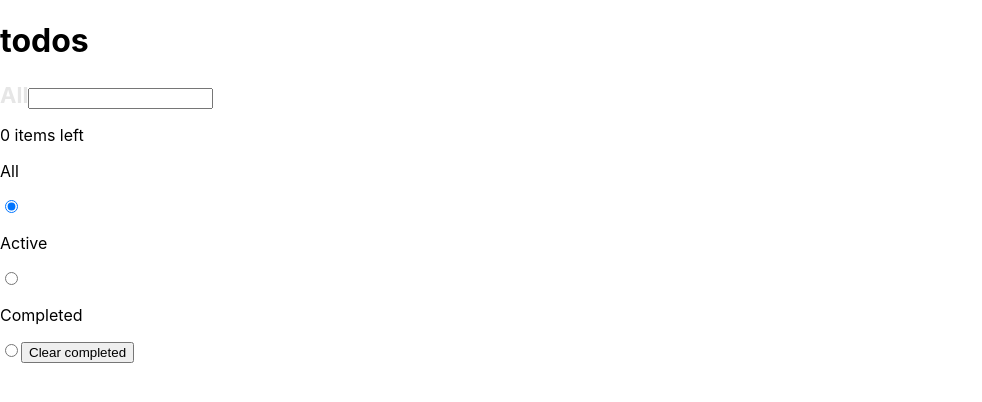
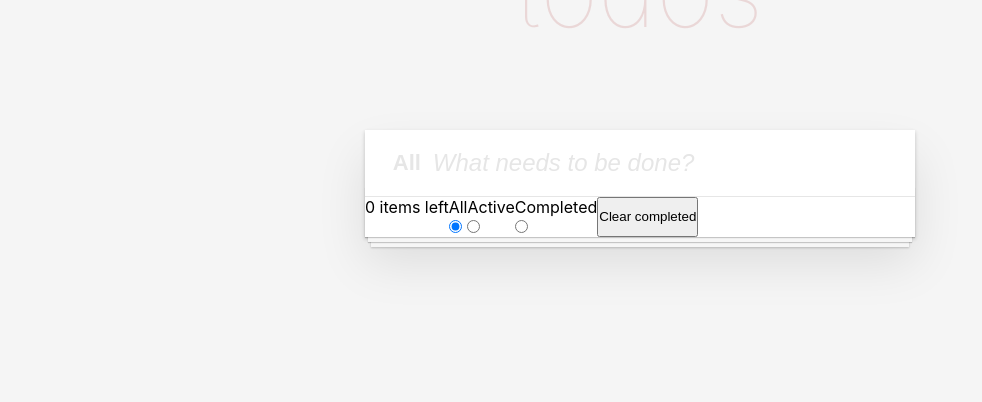
Before and after one commit to ju-nong/react-study, a React (Create React App) app in the folder todo/: page / in a window 1280 px wide. Shown: the top 402 px of the page, without its empty margins (0-982 px from the left). Built offline with nearby package versions, Linux system fonts and the light colour scheme.

Commit message:
feat : 기능구현 완료, 스타일 작업 중

```diff
--- a/todo/src/App.js
+++ b/todo/src/App.js
@@ -23,8 +23,6 @@ function App() {
     }, [todos, filter]);
 
     const isAllCheck = useMemo(() => {
-        console.log(`체크 개수 ${todos.filter((todo) => todo.state).length}`);
-        console.log(`모든 개수 ${todos.length}`);
         return (
             todos.filter((todo) => todo.state).length === todos.length &&
             todos.length > 0
@@ -79,8 +77,14 @@ function App() {
         setContent(event.target.value);
     };
 
+    const clearComplate = () => {
+        setTodo((todos) => todos.filter((todo) => !todo.state));
+    };
+
     return (
         <main>
+            <div>
+                <header>
                     <h1>todos</h1>
                     <Input
                         addTodo={addTodo}
@@ -88,13 +92,19 @@ function App() {
                         allCheck={allCheck}
                         isAllCheck={isAllCheck}
                     />
+                </header>
                 <MemoryTodoList
                     todos={showTodos}
                     removeTodo={removeTodo}
                     editTodo={editTodo}
                     toggleState={toggleState}
                 />
-            <MemoryBottomMenu count={notChecks} filtering={filtering} />
+                <MemoryBottomMenu
+                    count={notChecks}
+                    filtering={filtering}
+                    clearComplate={clearComplate}
+                />
+            </div>
         </main>
     );
 }
--- a/todo/src/BottomMenu.js
+++ b/todo/src/BottomMenu.js
@@ -15,12 +15,12 @@ function BottomButton({ name, index, filtering }) {
     );
 }
 
-function BottomMenu({ count, filtering }) {
+function BottomMenu({ count, filtering, clearComplate }) {
     const menus = ["all", "active", "completed"];
     return (
-        <div className="bottom-menu">
+        <footer>
             <span>{count} items left</span>
-            <span>
+            <span className="menu">
                 {menus.map((menu, index) => (
                     <BottomButton
                         name={menu}
@@ -30,8 +30,8 @@ function BottomMenu({ count, filtering }) {
                     />
                 ))}
             </span>
-            <button>Clear completed</button>
-        </div>
+            <button onClick={clearComplate}>Clear completed</button>
+        </footer>
     );
 }
 
--- a/todo/src/Input.js
+++ b/todo/src/Input.js
@@ -21,6 +21,7 @@ function Input({ addTodo, typing, allCheck, isAllCheck }) {
             </button>
             <input
                 type="text"
+                placeholder="What needs to be done?"
                 ref={$input}
                 onKeyDown={enterChk}
                 onChange={typing}
--- a/todo/src/index.css
+++ b/todo/src/index.css
@@ -1,19 +1,62 @@
+* {
+    box-sizing: border-box;
+    margin: 0;
+    padding: 0;
+}
+
 body {
-    margin: 0;
+    margin: 0 auto;
     font-family: -apple-system, BlinkMacSystemFont, "Segoe UI", "Roboto",
         "Oxygen", "Ubuntu", "Cantarell", "Fira Sans", "Droid Sans",
         "Helvetica Neue", sans-serif;
     -webkit-font-smoothing: antialiased;
     -moz-osx-font-smoothing: grayscale;
+    background-color: #f5f5f5;
+    max-width: 550px;
+    min-width: 230px;
 }
 
-code {
-    font-family: source-code-pro, Menlo, Monaco, Consolas, "Courier New",
-        monospace;
+main {
+    margin: 130px 0px 40px 0;
+    background-color: #fff;
+    position: relative;
+    box-shadow: 0 2px 4px 0 rgb(0 0 0 / 20%), 0 25px 50px 0 rgb(0 0 0 / 10%);
+}
+
+header h1 {
+    position: absolute;
+    top: -200px;
+    width: 100%;
+    font-size: 100px;
+    font-weight: 100;
+    text-align: center;
+    color: rgba(175, 47, 47, 0.15);
+}
+
+header div {
+    padding: 16px 16px 16px 16px;
+    display: flex;
+    width: 100%;
+}
+
+header div input {
+    border: 0;
+    outline: 0;
+    background-color: transparent;
+    line-height: 1.4em;
+    font-size: 24px;
+    width: 90%;
+}
+
+header div input::placeholder {
+    color: #e6e6e6;
+    font-style: italic;
 }
 
 .allCheckBtn {
-    all: unset;
+    width: 10%;
+    border: 0;
+    background-color: transparent;
     color: #e6e6e6;
     font-size: 22px;
     font-weight: bold;
@@ -21,6 +64,41 @@ code {
 
 .allCheckBtn.allChecked {
     color: #737373;
+}
+
+ul {
+    border-top: 1px solid #e6e6e6;
+    list-style: none;
+    width: 100%;
+}
+
+ul li {
+    border-bottom: 1px solid #ededed;
+    position: relative;
+    font-size: 24px;
+    padding: 15px;
+    display: flex;
+    width: 100%;
+    justify-content: space-around;
+}
+ul li:hover button {
+    visibility: visible;
+}
+
+ul li span {
+    width: 80%;
+    word-break: break-all;
+    line-height: 1.2;
+    outline: 0;
+}
+
+ul li button {
+    outline: 0;
+    border: 0;
+    background-color: transparent;
+    padding: 5px;
+    cursor: pointer;
+    visibility: hidden;
 }
 
 .hidden {
@@ -31,6 +109,27 @@ code {
     border: 1px solid #000;
 }
 
-.bottom-menu label p {
+footer {
+    display: flex;
+}
+
+footer:before {
+    content: "";
+    position: absolute;
+    right: 0;
+    bottom: 0;
+    left: 0;
+    height: 50px;
+    overflow: hidden;
+    box-shadow: 0 1px 1px rgb(0 0 0 / 20%), 0 8px 0 -3px #f6f6f6,
+        0 9px 1px -3px rgb(0 0 0 / 20%), 0 16px 0 -6px #f6f6f6,
+        0 17px 2px -6px rgb(0 0 0 / 20%);
+}
+
+footer .menu {
+    display: flex;
+}
+
+footer label p {
     text-transform: capitalize;
 }
```
Lines whose indentation alone changed are shown as unchanged.
